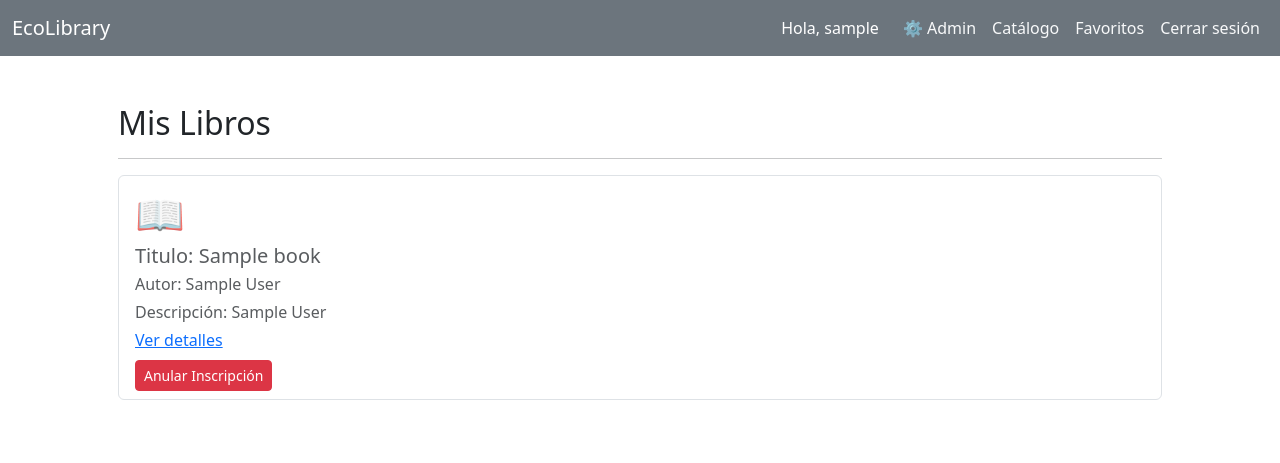
After one commit to OscarVice1/-EcoLibrary, a Django app: page /mis-libros-favoritos in a window 1280 px wide. The commit adds this page. Shown: the top 463 px of the page. Run offline with Django 5.2, Linux system fonts and the light colour scheme; a user stored in the database is signed in; tables that the repository leaves empty hold one stand-in row (values such as "Sample post"); some libraries are stand-ins or nearby versions.

Commit message:
Favoritos implementado: Views,Templates,Urls

```diff
--- /dev/null
+++ b/books/templates/books/favorites_books.html
@@ -0,0 +1,38 @@
+{% extends 'base.html' %}
+{% block title %} Libros Favoritos {% endblock %}
+{% block content %}
+<div class="container p-5">
+    <h2>Mis Libros</h2>
+    <hr>
+
+    {% if favorites_books%}
+    <div class="list-group">
+        {% for favorite_book in favorites_books%}
+        <div class="list-group-item list-group-item-action flex-column align-items-start mb-3">
+            {% if fav.book.image %}
+            <img src="{{ favorite_book.book.image.url }}" class="w-100 h-100" style="object-fit: cover;">
+            {% else %}
+            <span class="fs-1">📖</span>
+            {% endif %}
+            <div class="d-flex w-100 justify-content-between">
+                <h5 class="mb-1">Titulo: {{ favorite_book.book.title }}</h5>
+            </div>
+            <p class="mb-1">
+                Autor: {{favorite_book.book.author}}
+            </p>
+            <p class="mb-1">Descripción: {{ favorite_book.book.author }}</p>
+            <a href="{%url 'details' favorite_book.book.id%}">Ver detalles</a>
+            <form action="{% url 'toggle_favorite' favorite_book.book.id%}" method="post" class="mt-2">
+                {% csrf_token %}
+                <button type="submit" class="btn btn-danger btn-sm">Anular Inscripción</button>
+            </form>
+        </div>
+        {% endfor %}
+    </div>
+    {% else %}
+    <p>No tienes ningun libro favorito.</p>
+    <a href="{% url 'home' %}" class="btn btn-primary">Ver libros disponibles</a>
+    {% endif %}
+
+</div>
+{% endblock %}
--- a/books/urls.py
+++ b/books/urls.py
@@ -4,4 +4,12 @@ from . import views
 urlpatterns = [
     path("", views.home, name="home"),
     path("detalles/<int:book_id>/", views.book_detail, name="details"),
+    path(
+        "agregar-favorito/<int:book_id>/favorito/",
+        views.toggle_favorite,
+        name="toggle_favorite",
+    ),
+    path(
+        "mis-libros-favoritos", views.favorites_books_view, name="favorites_books_view"
+    ),
 ]
--- a/books/views.py
+++ b/books/views.py
@@ -1,11 +1,30 @@
-from django.shortcuts import render, get_object_or_404
+from django.shortcuts import render, get_object_or_404, redirect
+from typing import Set, List
 from .models import Book, Favorite
+from django.contrib.auth.models import User
 from django.contrib.auth.decorators import login_required
 from django.contrib import messages
 from django.http import HttpRequest, HttpResponse
 from django.db.models import QuerySet
 
+
 # Create your views here.
+def _favorites_books(user: User) -> Set[int | None]:
+    """
+        Search the favorites book of the current user.
+    Args:
+        user (User): The user in the current sesion.
+
+    Returns:
+        Set[int | NONE]: id's of the favorites book of the current user or none.
+    """
+    favorites_id: Set[int | None] = set()
+    if user.is_authenticated:
+        favorites_id = set(
+            Favorite.objects.filter(user=user).values_list("book_id", flat=True)
+        )
+
+    return favorites_id
 
 
 def home(request: HttpRequest) -> HttpResponse:
@@ -20,8 +39,9 @@ def home(request: HttpRequest) -> HttpResponse:
         context containing the list of books ordered by creation date.
     """
     books: QuerySet[Book] = Book.objects.all().order_by("publication_date")
-
-    return render(request, "books/home.html", {"books": books})
+    favorites_id: Set[int] = _favorites_books(request.user)
+    context = {"books": books, "favorites_id": favorites_id}
+    return render(request, "books/home.html", context)
 
 
 def book_detail(request: HttpRequest, book_id: int) -> HttpResponse:
@@ -41,5 +61,45 @@ def book_detail(request: HttpRequest, book_id: int) -> HttpResponse:
     return render(request, "books/details.html", {"book": book})
 
 
-def add_book_favorite():
-    pass
+@login_required
+def toggle_favorite(request: HttpRequest, book_id: int) -> HttpResponse:
+    """
+    Toggle the current user's book favorite state.
+
+    Args:
+        request: The incoming HTTP request.
+        book_id: The ID of the book to toggle favorite status.
+
+    Returns:
+        Redirect to the previous page or home.
+    """
+
+    book: Book = get_object_or_404(Book, id=book_id)
+
+    is_favorite: bool = Favorite.objects.filter(user=request.user, book=book).exists()
+
+    if is_favorite:
+        Favorite.objects.filter(user=request.user, book=book).delete()
+        messages.info(request, f"'{book.title}' quitado de favoritos")
+    else:
+        Favorite.objects.create(user=request.user, book=book)
+        messages.success(request, f"'{book.title}' agregado a favoritos")
+
+    return redirect(request.META.get("HTTP_REFERER", "home"))
+
+
+@login_required
+def favorites_books_view(request: HttpRequest) -> HttpResponse:
+    """
+        Render the favorite book page of the current user.
+    Args:
+        request (HttpRequest): The incoming HTTP request.
+
+    Returns:
+        HttpResponse: Renders the 'books/favorites_book.html' with all the favorites books of user
+    """
+    favorites_books = Favorite.objects.filter(user=request.user).select_related("book")
+
+    return render(
+        request, "books/favorites_books.html", {"favorites_books": favorites_books}
+    )
--- a/templates/base.html
+++ b/templates/base.html
@@ -35,10 +35,11 @@
                     </li>
                     {% endif %}
                     <li class="nav-item">
-                        <a class="nav-link text-light" href="#">Catálogo</a>
+                        <a class="nav-link text-light" href="{%url 'home'%}">Catálogo</a>
                     </li>
                     <li class="nav-item">
-                        <a class="nav-link text-light" aria-current="page" href="#">Favoritos</a>
+                        <a class="nav-link text-light" aria-current="page"
+                            href="{%url 'favorites_books_view'%}">Favoritos</a>
                     </li>
                     <li class="nav-item">
                         <a class="nav-link text-light" href="{% url 'logout'%}">Cerrar sesión</a>
```
Also changed, not shown: books/templates/books/home.html (+9 -3 lines).
